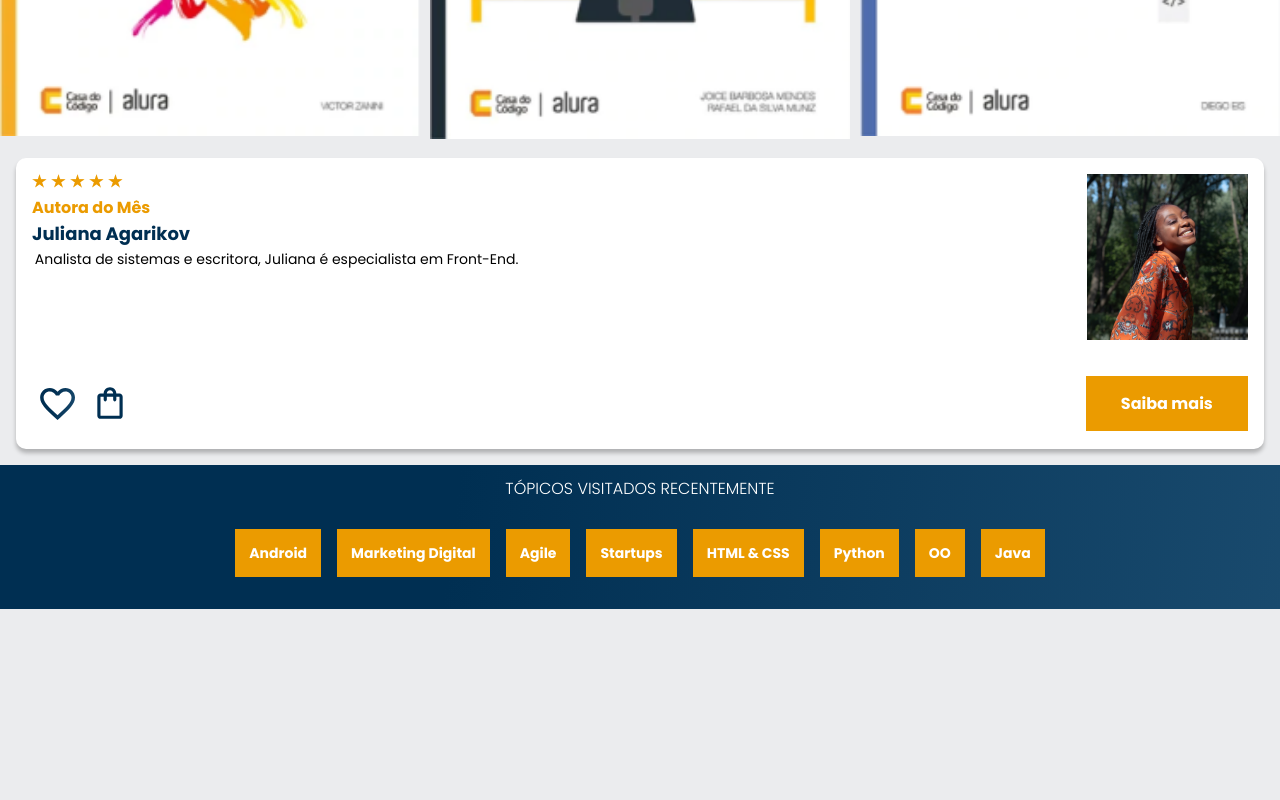
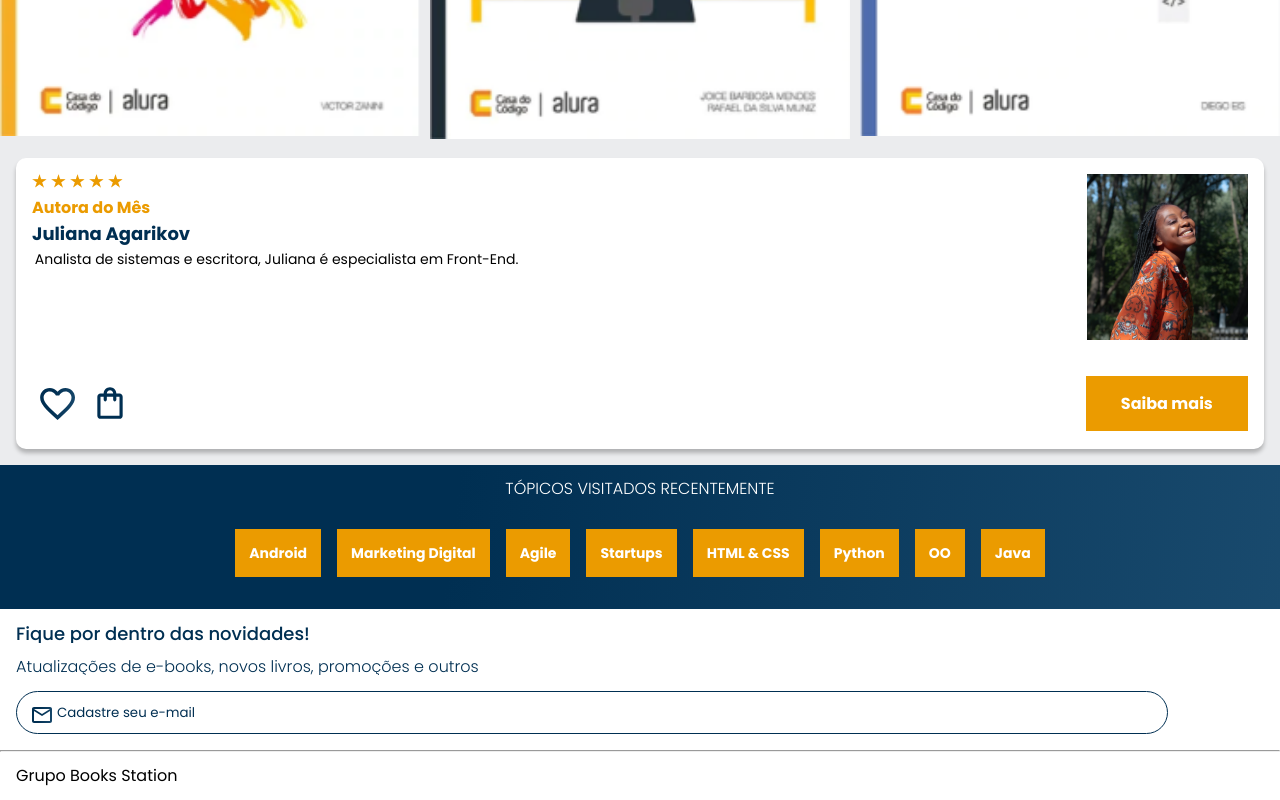
Before and after one commit to ThiagoSR27/Livraria, a plain HTML site: page index.html in a window 1280 px wide. Shown: the part 1809-2609 px from the top of the page. Before the commit the page ends 2418 px from the top, so only its background shows below. Drawn offline with nearby package versions, Linux system fonts and the light colour scheme.

Commit message:
contact and footer complete

```diff
--- /dev/null
+++ b/css/contato.css
@@ -0,0 +1,37 @@
+.contato{
+    background-color: var(--branco);
+    padding: 1em;
+}
+
+.contato_titulo, .contato_texto{
+    background: var(--azul-degrade);
+    -webkit-background-clip: text;
+    -webkit-text-fill-color: transparent;
+    background-clip: text;
+}
+
+.contato_titulo{
+    font-size: 18px;
+    font-weight: 500;
+}
+
+
+.contato_texto{
+    font-weight: 300;
+    margin: 1em 0;
+}
+
+.contato_email{
+    padding: 1em;
+    border: 1px solid var(--azul);
+    border-radius: 24px;
+    width: 90%;
+    color: var(--azul);
+}
+
+.contato_email::placeholder{
+    font-family: var(--fonte-principal);
+    color: var(--azul);
+    background: url(../img/Email.svg) no-repeat;
+    padding-left: 2em;
+}
--- /dev/null
+++ b/css/rodape.css
@@ -0,0 +1,8 @@
+hr{
+    margin: 0;
+}
+
+.rodape{
+    background-color: var(--branco);
+    padding: 1em;
+}
--- a/css/style.css
+++ b/css/style.css
@@ -2,6 +2,8 @@
 @import url(banner.css);
 @import url(carrossel.css);
 @import url(topico.css);
+@import url(contato.css);
+@import url(rodape.css);
 
 :root{
     --cor-de-fundo: #ebecee;
--- a/index.html
+++ b/index.html
@@ -188,6 +188,17 @@
         </ul>
     </section>
 
+    <section class="contato">
+        <h2 class="contato_titulo">Fique por dentro das novidades!</h2>
+        <p class="contato_texto"> Atualizações de e-books, novos livros, promoções e outros</p>
+        <input type="email" placeholder="Cadastre seu e-mail" class="contato_email">
+
+    </section>
+    <hr/>
+    <footer class="rodape">
+        <h2 class="rodape_titulo">Grupo Books Station</h2>
+    </footer>
+
     <script src="https://cdn.jsdelivr.net/npm/swiper@9/swiper-bundle.min.js"></script>
     <script>
         const swiper = new Swiper('.swiper',{
```
Also changed, not shown: img/e-mail.png (added).
